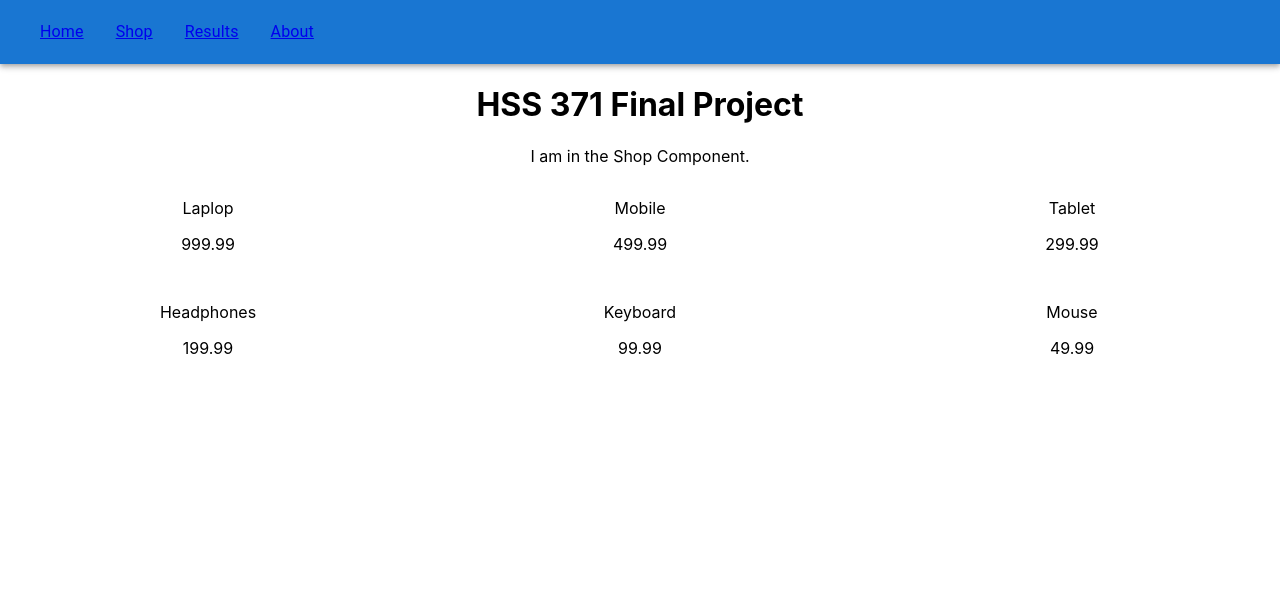
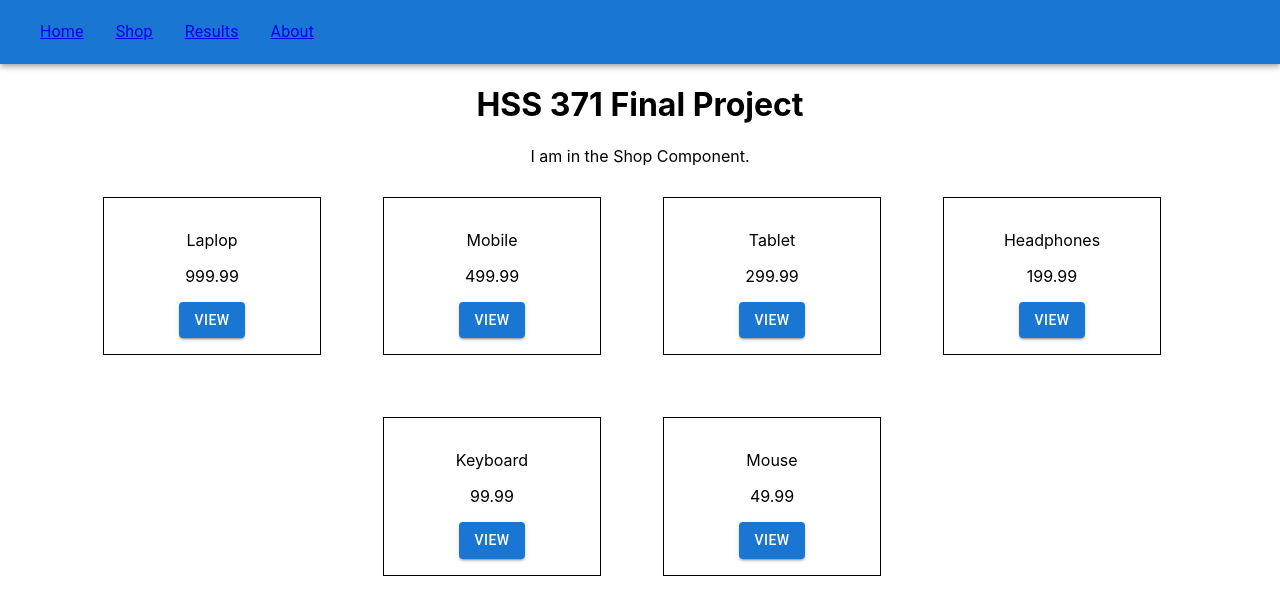
Before and after one commit to jkronyak/hss-371-final, a React (Create React App) app in the folder app/: page /shop in a window 1280 px wide. Shown: the top 614 px of the page. Built offline with nearby package versions, Linux system fonts and the light colour scheme.

Commit message:
shop in progress

```diff
--- a/app/src/App.js
+++ b/app/src/App.js
@@ -10,6 +10,7 @@ import Home from './components/Home';
 import Shop from './components/Shop';
 import Results from './components/Results';
 import About from './components/About';
+import ShopItemPage from './components/ShopItemPage';
 
 function App() {
 
@@ -57,6 +58,7 @@ function App() {
           */}
           <Route path='/' element={<Home/>}></Route>
           <Route path='/shop' element={<Shop/>}></Route>
+          <Route path='/shop/:id' element={<ShopItemPage/>}></Route>
           <Route path='/results' element={<Results/>}></Route>
           <Route path='/about' element={<About/>}></Route>
 
--- a/app/src/components/Results.js
+++ b/app/src/components/Results.js
@@ -1,6 +1,11 @@
 import React from 'react';
 
+import { useSelector } from 'react-redux';
+
 const Results = () => {
+
+    const interactions = useSelector((state) => state.data.userData.interactions);
+    console.log(interactions);
 
     return(
         <p>I am in the Results Component.</p>
--- a/app/src/components/Shop.js
+++ b/app/src/components/Shop.js
@@ -6,7 +6,7 @@ import {
     Grid
 } from '@mui/material';
 
-import ShopGridItems from './ShopGridItem';
+import ShopGridItem from './ShopGridItem';
 
 const Shop = () => {
 
@@ -15,11 +15,11 @@ const Shop = () => {
     return(
         <div>
             <p>I am in the Shop Component.</p>
-            <Grid container spacing={2}>
+            <Grid container spacing={2}   alignItems="center" justifyContent="center">
                 {
                     shopItems.map((item) => {
                         return(
-                            <ShopGridItems item={item} key={item.id}/>
+                            <ShopGridItem item={item} key={item.id}/>
                         )
                     })
                 }
--- a/app/src/components/ShopGridItem.js
+++ b/app/src/components/ShopGridItem.js
@@ -1,14 +1,36 @@
 import React from 'react';
 
+import { useSelector, useDispatch } from 'react-redux';
+
 import {
-    Grid
+    Grid,
+    Button
 } from '@mui/material';
 
+
+
 const ShopGridItem = (props) => {
+
+    const dispatch = useDispatch();
+
+    const onViewButtonPressed = () => {
+        console.log("View Button Pressed");
+        dispatch({type: "ADD_INTERACTION", payload: {type: "SHOP_ITEM_BUTTON_PRESS", timestamp: Date.now(), item: props.item.id}});
+    };
+
     return(
-        <Grid item xs={4}>
+        <Grid
+            item
+            xs={2}
+            sx ={{
+                outline: '1px solid black',
+                m: 4,
+                p: 2
+            }}
+        >
             <p>{props.item.name}</p>
             <p>{props.item.price}</p>
+            <Button variant="contained">View</Button>
         </Grid>
     )
 }
--- /dev/null
+++ b/app/src/components/ShopItemPage.js
@@ -0,0 +1,14 @@
+import React from 'react';
+
+const ShopItemPage = () => {
+
+
+
+    return(
+        <div>
+            <p>I am in the ShopItemPage Component.</p>
+        </div>
+    )
+};
+
+export default ShopItemPage;
```
